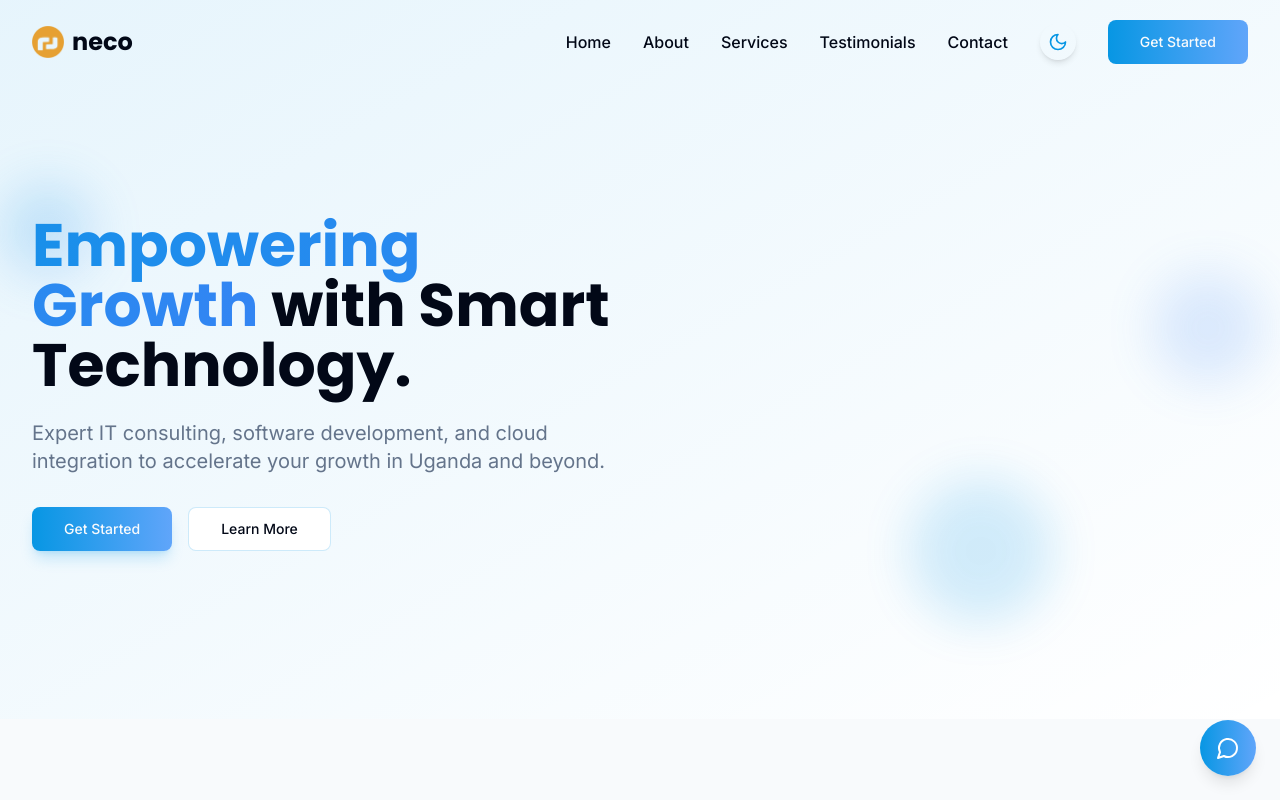
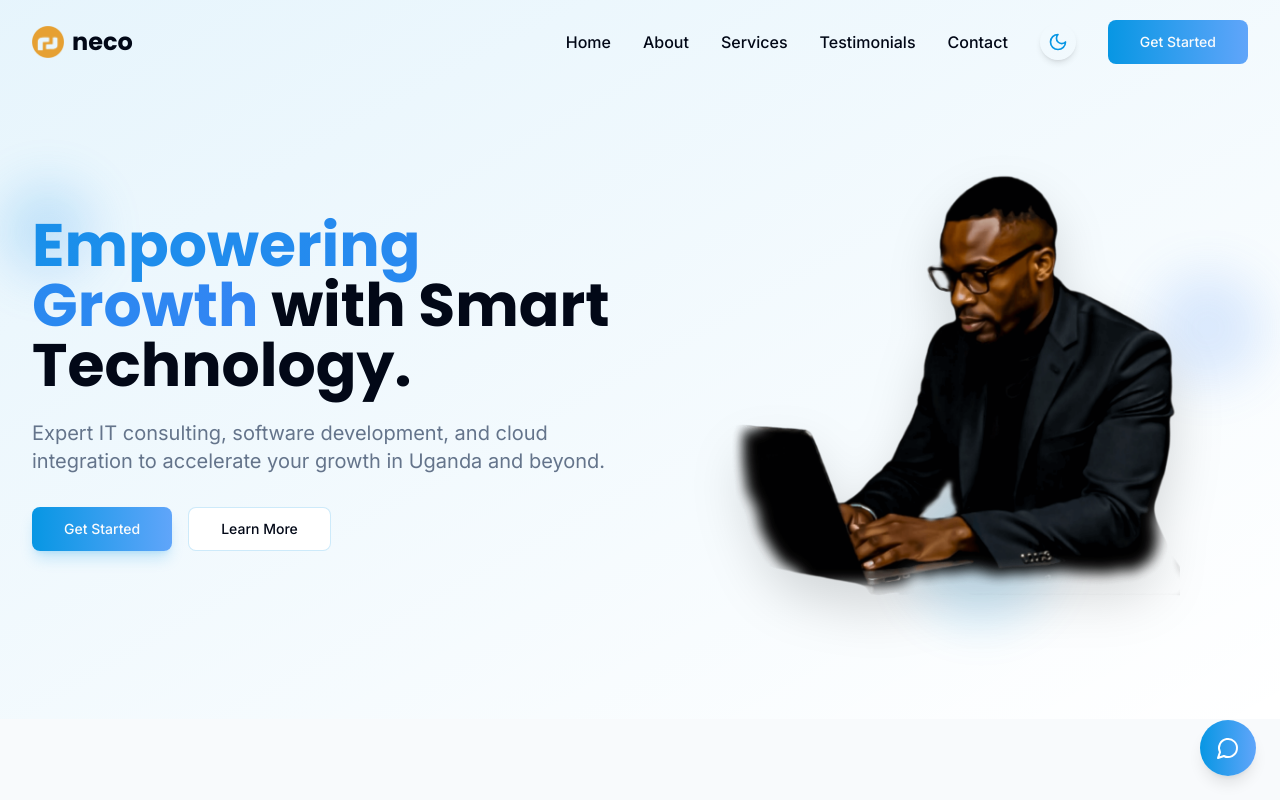
Before and after one commit to bwengyejunior/neco, a React (Vite) app: page / in a window 1280 px wide. Shown: the top 800 px of the page. Built offline with nearby package versions, Linux system fonts and the light colour scheme.

Commit message:
Replace hero image
Replaces the hero image with the provided image.

```diff
--- a/src/components/HeroSection.tsx
+++ b/src/components/HeroSection.tsx
@@ -66,10 +66,10 @@ const HeroSection = () => {
               <div className="absolute -right-4 top-1/4 w-28 h-28 bg-blue-500/30 rounded-full blur-xl animate-pulse"></div>
               <div className="absolute right-1/3 -bottom-4 w-36 h-36 bg-primary/30 rounded-full blur-xl animate-pulse" style={{animationDuration: '5s'}}></div>
 
-              {/* Updated hero image with direct reference */}
+              {/* Updated hero image with new uploaded image */}
               <img
-                src="/lovable-uploads/acb62f51-b626-441c-b1c6-7db834a545f1.png"
-                alt="Technology innovation concept"
+                src="/lovable-uploads/84c18a22-564d-4a29-9613-ec9de5b62e26.png"
+                alt="Professional working on laptop"
                 className="w-full h-auto max-w-md mx-auto object-contain drop-shadow-2xl transform hover:scale-105 transition-transform duration-700"
               />
             </div>
```
Also changed, not shown: public/lovable-uploads/84c18a22-564d-4a29-9613-ec9de5b62e26.png (added).
